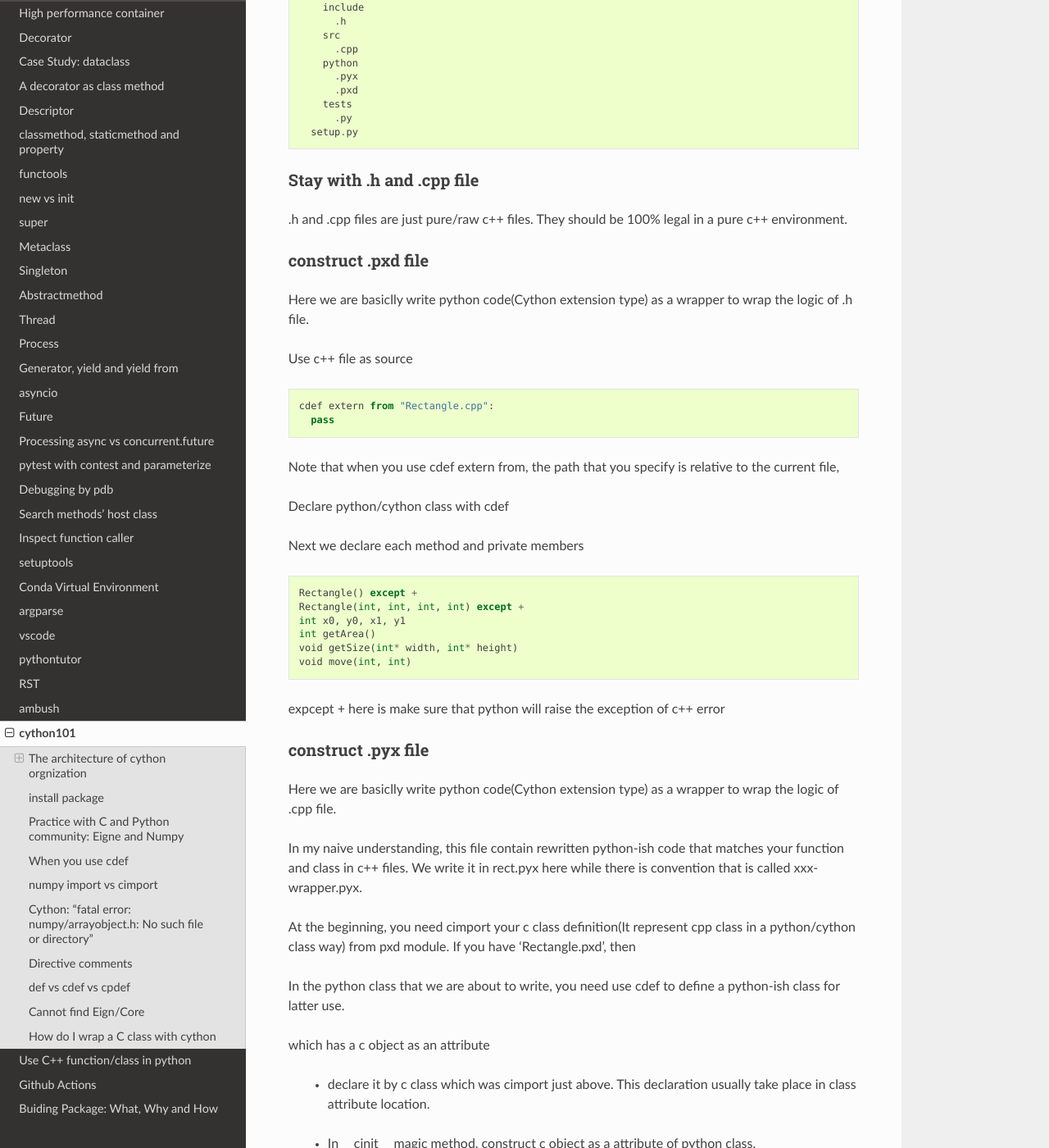
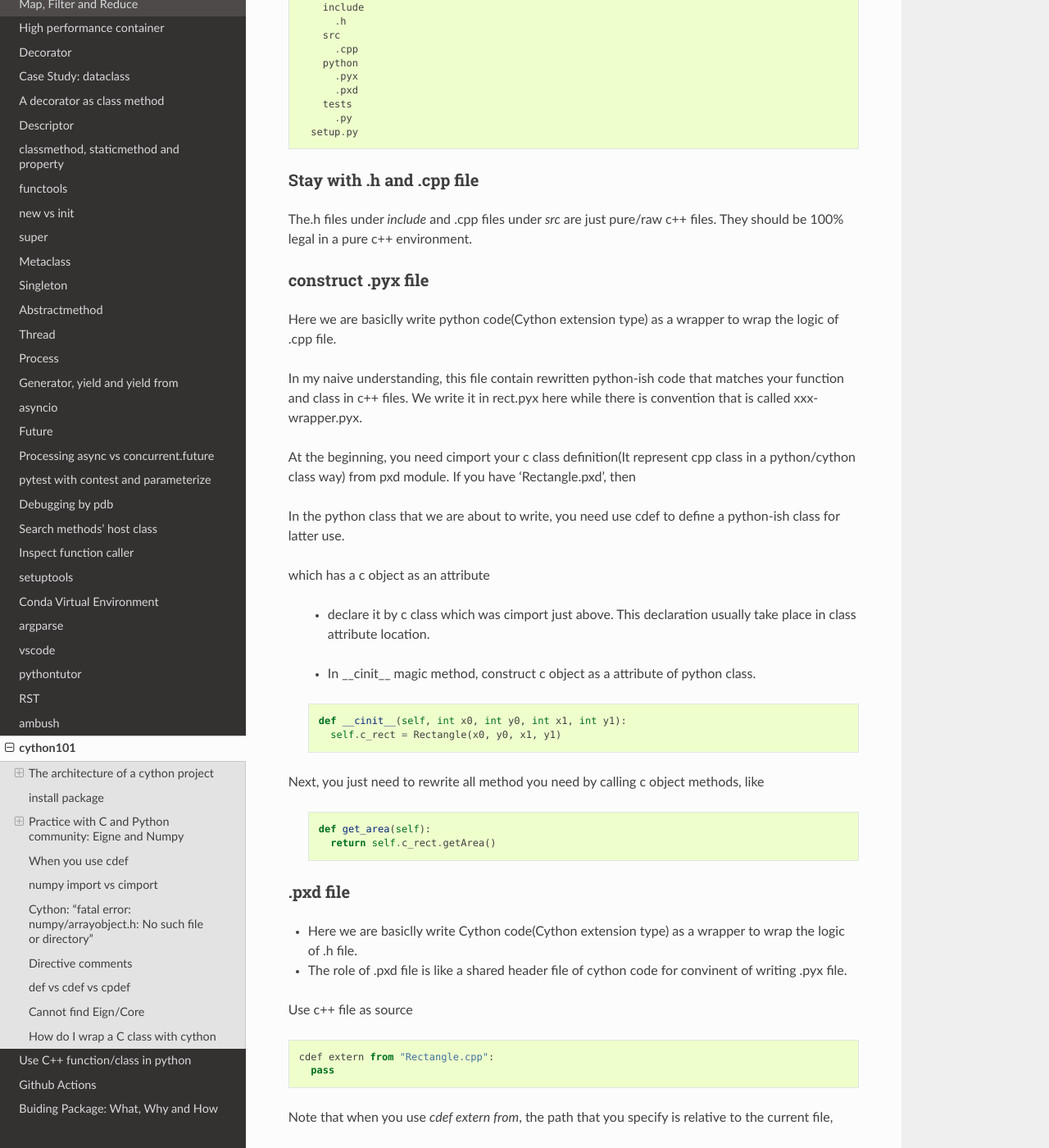
Before and after one commit to ke-zhang-rd/krystal, a Sphinx documentation site: the page built from docs/source/cython.rst, in a window 1280 px wide and 1400 px high, scrolled down 429 px. Shown: the whole window at 82% size. Built offline with Sphinx 7.4.7 and the Read the Docs theme 2.0.0, drawn with Linux system fonts in a browser that asks for light colours; some of the changed text lies outside the part shown.

Commit message:
Update cython.rst

```diff
--- a/docs/source/cython.rst
+++ b/docs/source/cython.rst
@@ -10,8 +10,8 @@ several case that cython might be a really good option.
   * You have conclude that your engineering logic no matter the language you use do works, optimization is next step.
 
 
-The architecture of cython orgnization
-======================================
+The architecture of a cython project
+====================================
 
 .. code::
 
@@ -30,42 +30,9 @@ The architecture of cython orgnization
 
 Stay with .h and .cpp file
 --------------------------
-.h and .cpp files are just pure/raw c++ files. They should be 100% legal in a pure c++ environment.
+The.h files under *include* and .cpp files under *src* are just pure/raw c++ files. They should be 100% legal in a pure c++ environment.
 
 
-construct .pxd file
--------------------
-Here we are basiclly write python code(Cython extension type) as a wrapper to wrap the logic of .h file.
-
-
-Use c++ file as source
-
-.. code::
-
-  cdef extern from "Rectangle.cpp":
-    pass
-
-Note that when you use cdef extern from, the path that you specify is relative to the current file,
-
-Declare python/cython class with cdef
-
-.. code
-  cdef extern from "Rectangle.h" namespace "shapes":
-    cdef cppclass Rectangle:
-
-
-Next we declare each method and private members
-
-.. code::
-
-  Rectangle() except +
-  Rectangle(int, int, int, int) except +
-  int x0, y0, x1, y1
-  int getArea()
-  void getSize(int* width, int* height)
-  void move(int, int)
-
-expcept + here is make sure that python will raise the exception of c++ error
 
 
 
@@ -113,6 +80,40 @@ Next, you just need to rewrite all method you need by calling c object methods,
     def get_area(self):
       return self.c_rect.getArea()
 
+.pxd file
+---------
+* Here we are basiclly write Cython code(Cython extension type) as a wrapper to wrap the logic of .h file.
+* The role of .pxd file is like a shared header file of cython code for convinent of writing .pyx file.
+
+Use c++ file as source
+
+.. code::
+
+  cdef extern from "Rectangle.cpp":
+    pass
+
+Note that when you use *cdef extern from*, the path that you specify is relative to the current file,
+
+Declare python/cython class with cdef
+
+.. code
+  cdef extern from "Rectangle.h" namespace "shapes":
+    cdef cppclass Rectangle:
+
+
+Next we declare each method and private members
+
+.. code::
+
+  Rectangle() except +
+  Rectangle(int, int, int, int) except +
+  int x0, y0, x1, y1
+  int getArea()
+  void getSize(int* width, int* height)
+  void move(int, int)
+
+expcept + here is make sure that python will raise the exception of c++ error
+
 
 setup.py
 --------
```
Also changed, not shown: other parts of docs/source/cython.rst (+16 -0 lines).
